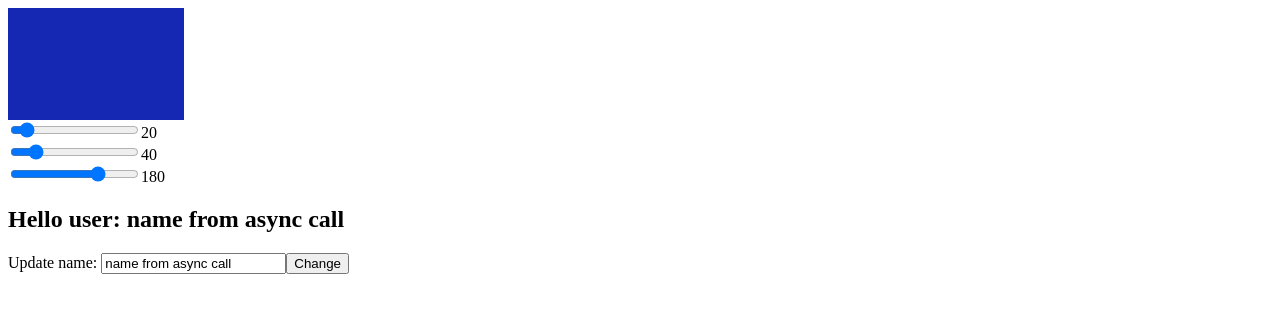
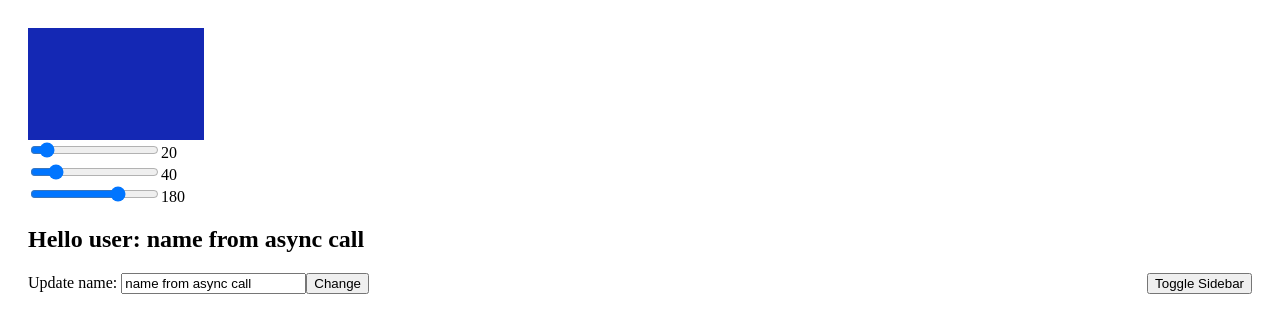
Before and after one commit to hakonbjork/typescript-react-app, a React (Create React App) app: page / in a window 1280 px wide. Shown: the top 332 px of the page. Built offline with nearby package versions, Linux system fonts and the light colour scheme.

Commit message:
Added sidebar

```diff
--- a/public/index.html
+++ b/public/index.html
@@ -26,7 +26,7 @@
     -->
     <title>React App</title>
   </head>
-  <body>
+  <body id="main">
     <noscript>You need to enable JavaScript to run this app.</noscript>
     <div id="root"></div>
     <!--
--- a/src/components/App.tsx
+++ b/src/components/App.tsx
@@ -6,6 +6,7 @@ import NameEdit from "./NameEdit";
 import ColorBrowser from "./ColorBrowser";
 import Color from "../model/color";
 import ColorPicker from "./ColorPicker";
+import Sidebar from "./Sidebar";
 
 const App = () => {
   const [name, setName] = useState("defaultUserName");
@@ -13,6 +14,7 @@ const App = () => {
   const [errorMessage, setErrorMessage] = useState("");
   const [buttonDisabled, setButtonDisabled] = useState(false);
   const [color, setColor] = useState<Color>({ red: 20, green: 40, blue: 180 });
+  const [isVisible, setVisible] = useState(false);
 
   const setUsernameState = () => {
     setName(editingName);
@@ -43,6 +45,22 @@ const App = () => {
 
   return (
     <div>
+      <Sidebar isVisible={isVisible}>
+        <h1>Cool Scfi movies</h1>
+        <ul>
+          <li>
+            <a href="https://www.imdb.com/title/tt0816692/">Interstellar</a>
+          </li>
+          <li>
+            <a href="https://www.imdb.com/title/tt0083658/">Blade Runner</a>
+          </li>
+          <li>
+            <a href="https://www.imdb.com/title/tt0062622/">
+              2001: a space odyssey
+            </a>
+          </li>
+        </ul>
+      </Sidebar>
       <ColorBrowser color={color} />
       <ColorPicker color={color} onColorUpdated={setColor} />
       <HelloComponent username={name} />
@@ -54,6 +72,9 @@ const App = () => {
         disabled={buttonDisabled}
         errorMessage={errorMessage}
       />
+      <div style={{ float: "right" }}>
+        <button onClick={() => setVisible(!isVisible)}>Toggle Sidebar</button>
+      </div>
     </div>
   );
 };
--- /dev/null
+++ b/src/components/Sidebar.css
@@ -0,0 +1,38 @@
+/* The side navigation menu */
+.sidenav {
+  height: 100%; /* 100% Full-height */
+  width: 0; /* 0 width - change this with JavaScript */
+  position: fixed; /* Stay in place */
+  z-index: 1; /* Stay on top */
+  top: 0;
+  left: 0;
+  background-color: #808080; /* Gray*/
+  overflow-x: hidden; /* Disable horizontal scroll */
+  padding-top: 60px; /* Place content 60px from the top */
+  transition: 0.5s; /* 0.5 second transition effect to slide in the sidenav */
+}
+
+/* Position and style the close button (top right corner) */
+.sidenav .closebtn {
+  position: absolute;
+  top: 0;
+  right: 25px;
+  font-size: 36px;
+  margin-left: 50px;
+}
+
+/* Style page content - use this if you want to push the page content to the right when you open the side navigation */
+#main {
+  transition: margin-left 0.5s;
+  padding: 20px;
+}
+
+/* On smaller screens, where height is less than 450px, change the style of the sidenav (less padding and a smaller font size) */
+@media screen and (max-height: 450px) {
+  .sidenav {
+    padding-top: 15px;
+  }
+  .sidenav a {
+    font-size: 18px;
+  }
+}
--- /dev/null
+++ b/src/components/Sidebar.tsx
@@ -0,0 +1,20 @@
+import "./Sidebar.css";
+import React from "react";
+
+interface Props {
+  isVisible: boolean;
+}
+
+const divStyle = (props: Props): React.CSSProperties => ({
+  width: props.isVisible ? "23rem" : "0rem",
+});
+
+const Sidebar: React.FunctionComponent<Props> = (props) => {
+  return (
+    <div id="mySidenav" className="sidenav" style={divStyle(props)}>
+      {props.children}
+    </div>
+  );
+};
+
+export default Sidebar;
```
